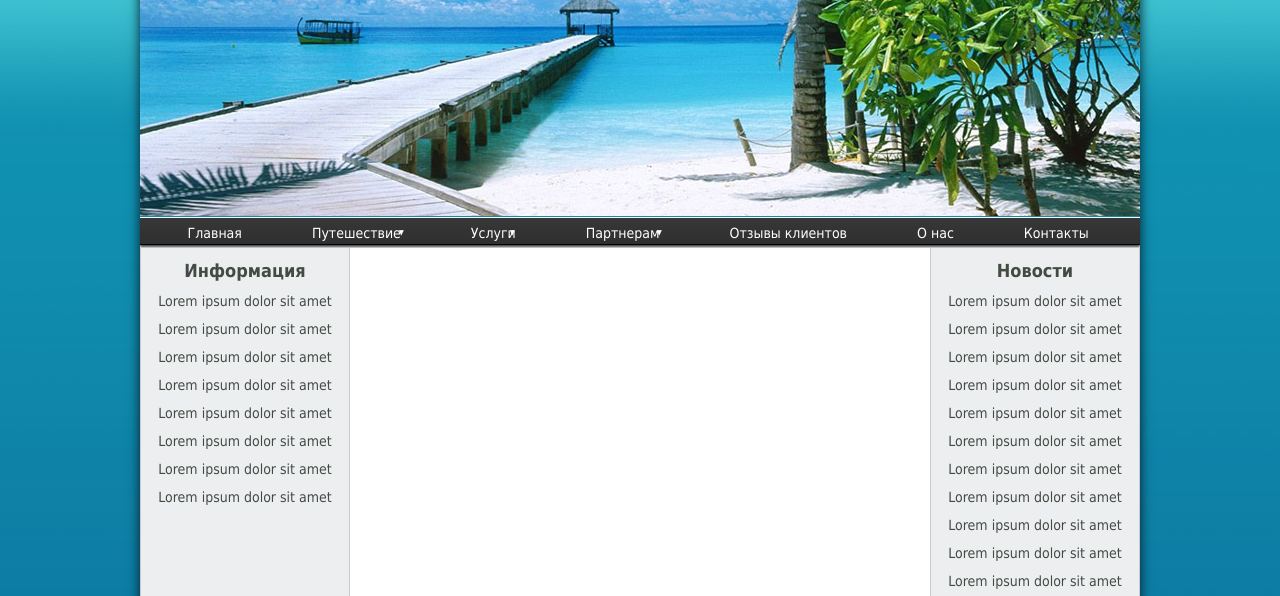
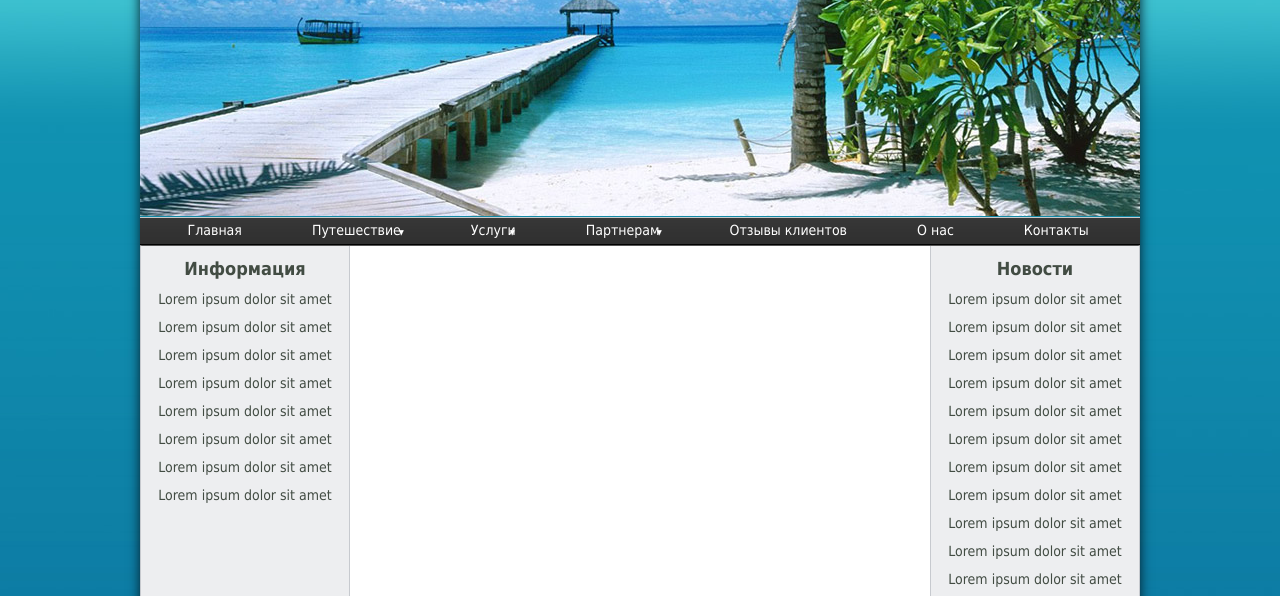
Before and after one commit to Artem7887/artem7887.github.io, a plain HTML site: page home4/index.html in a window 1280 px wide. Shown: the part 198-794 px from the top of the page. Drawn offline with Linux system fonts and the light colour scheme.

Commit message:
upload home ver.1

```diff
--- a/home4/main.css
+++ b/home4/main.css
@@ -90,12 +90,13 @@
 /* MENU */
 .menu-block{
 	background: url('img/menu.png') -2px 65px;
-	border-top: 1px solid #fff;
+	border-top: 1px solid #cacbcb;
+	height: 28px;
+	line-height: 25px;
 }
 .menu-block ul{
 	width: 905px;
 	margin: 0 auto;
-	line-height: 30px;
 	background: url('img/triangles.png') no-repeat 211px 12px;
 }
 .menu-block ul>li:first-child{
```
